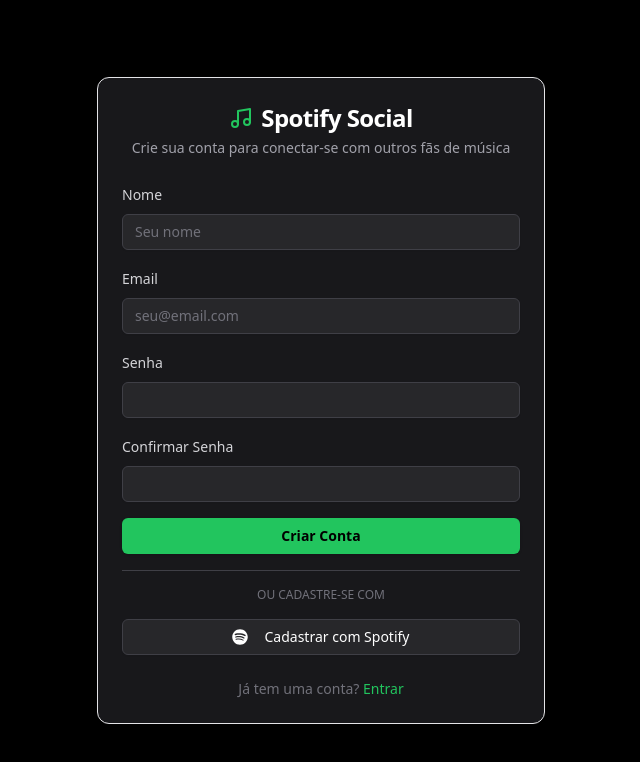
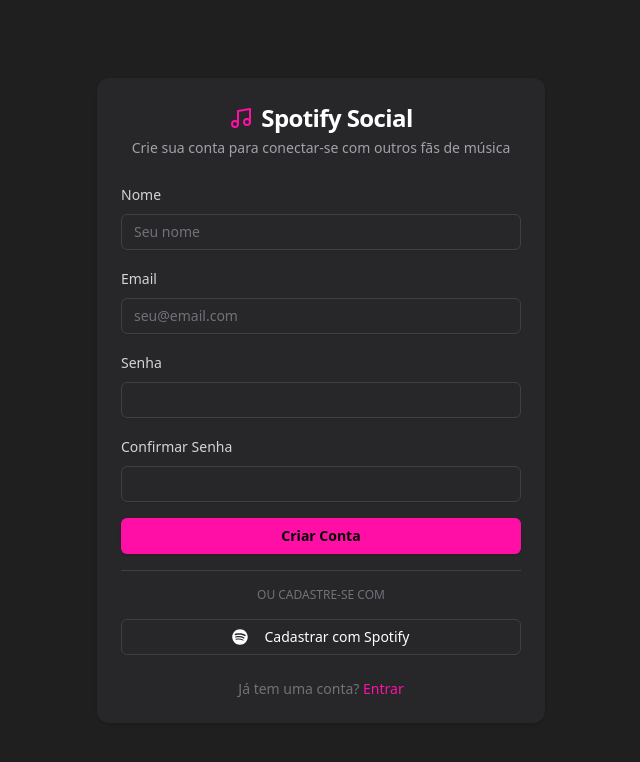
Before and after one commit to kkaiocarvalho/spotify-social, a React (Vite) app in the folder front-end/: page /cadastro in a window 1280 px wide. Shown: the top 762 px of the page, without its empty margins (319-959 px from the left). Built offline with nearby package versions, Linux system fonts and the light colour scheme.

Commit message:
feat: changing colors of login and registration components

```diff
--- a/front-end/src/App.tsx
+++ b/front-end/src/App.tsx
@@ -1,5 +1,6 @@
 import LoginPage from "@/components/pages/login-cadastro/login"
 
+// Funcao que renderiza a pagina de login
 function App() {
   return (
     <div className="">
--- a/front-end/src/assets/icon.tsx
+++ b/front-end/src/assets/icon.tsx
@@ -1,7 +1,8 @@
 import React from 'react';
 
 const IconSpotifySocial = () => (
-  <svg className="mr-2 h-4 w-4" fill="currentColor" viewBox="0 0 496 512">
+  // biome-ignore lint/a11y/noSvgWithoutTitle: <explanation>
+<svg className="mr-2 h-4 w-4" fill="currentColor" viewBox="0 0 496 512">
     <path d="M248 8C111.1 8 0 119.1 0 256s111.1 248 248 248 248-111.1 248-248S384.9 8 248 8zm100.7 364.9c-4.2 0-6.8-1.3-10.7-3.6-62.4-37.6-135-39.2-206.7-24.5-3.9 1-9 2.6-11.9 2.6-9.7 0-15.8-7.7-15.8-15.8 0-10.3 6.1-15.2 13.6-16.8 81.9-18.1 165.6-16.5 237 26.2 6.1 3.9 9.7 7.4 9.7 16.5s-7.1 15.4-15.2 15.4zm26.9-65.6c-5.2 0-8.7-2.3-12.3-4.2-62.5-37-155.7-51.9-238.6-29.4-4.8 1.3-7.4 2.6-11.9 2.6-10.7 0-19.4-8.7-19.4-19.4s5.2-17.8 15.5-20.7c27.8-7.8 56.2-13.6 97.8-13.6 64.9 0 127.6 16.1 177 45.5 8.1 4.8 11.3 11 11.3 19.7-.1 10.8-8.5 19.5-19.4 19.5zm31-76.2c-5.2 0-8.4-1.3-12.9-3.9-71.2-42.5-198.5-52.7-280.9-29.7-3.6 1-8.1 2.6-12.9 2.6-13.2 0-23.3-10.3-23.3-23.6 0-13.6 8.4-21.3 17.4-23.9 35.2-10.3 74.6-15.2 117.5-15.2 73 0 149.5 15.2 205.4 47.8 7.8 4.5 12.9 10.7 12.9 22.6 0 13.6-11 23.3-23.2 23.3z" />
   </svg>
 );
--- a/front-end/src/components/pages/login-cadastro/cadastro.tsx
+++ b/front-end/src/components/pages/login-cadastro/cadastro.tsx
@@ -54,11 +54,11 @@
   }
 
   return (
-    <div className="min-h-screen bg-black flex items-center justify-center p-4">
-      <Card className="w-full max-w-md bg-zinc-900 text-white">
+    <div className="min-h-screen bg-[#1f1f1f] flex items-center justify-center p-4">
+      <Card className="w-full max-w-md border-none bg-zinc-800 text-white">
         <CardHeader className="space-y-1">
           <CardTitle className="text-2xl font-bold text-center flex items-center justify-center">
-            <Music className="mr-2 text-green-500" />
+            <Music className="mr-2 text-[#ff0fa6]" />
             Spotify Social
           </CardTitle>
           <CardDescription className="text-zinc-400 text-center">
@@ -136,7 +136,7 @@
                   </FormItem>
                 )}
               />
-              <Button type="submit" className="w-full bg-green-500 hover:bg-green-600 text-black font-bold">
+              <Button type="submit" className="w-full bg-[#ff0fa6] hover:bg-[#ff0fa7d2] text-black font-bold">
                 Criar Conta
               </Button>
             </form>
@@ -162,7 +162,7 @@
         <CardFooter>
           <p className="text-center text-sm text-zinc-500 w-full">
             Já tem uma conta?{' '}
-            <Link to="/login" className="text-green-500 hover:underline">
+            <Link to="/login" className="text-[#ff0fa6] hover:underline">
               Entrar
             </Link>
           </p>
--- a/front-end/src/components/pages/login-cadastro/login.tsx
+++ b/front-end/src/components/pages/login-cadastro/login.tsx
@@ -45,11 +45,11 @@
   }
 
   return (
-    <div className="min-h-screen bg-black flex items-center justify-center p-4">
-      <Card className="w-full max-w-md bg-zinc-900 text-white">
+    <div className="min-h-screen bg-[#1f1f1f] flex items-center justify-center p-4">
+      <Card className="w-full max-w-md border-none bg-zinc-800 text-white">
         <CardHeader className="space-y-1">
           <CardTitle className="text-2xl font-bold text-center flex items-center justify-center">
-            <Music className="mr-2 text-green-500" />
+            <Music className="mr-2 text-[#ff0fa6]" />
             Spotify Social
           </CardTitle>
           <CardDescription className="text-zinc-400 text-center">
@@ -93,7 +93,7 @@
                   </FormItem>
                 )}
               />
-              <Button type="submit" className="w-full bg-green-500 hover:bg-green-600 text-black font-bold">
+              <Button type="submit" className="w-full bg-[#ff0fa6] hover:bg-[#ff0fa7d2] text-black font-bold">
                 Entrar
               </Button>
             </form>
@@ -119,7 +119,7 @@
         <CardFooter>
           <p className="text-center text-sm text-zinc-500 w-full">
             Não tem uma conta?{' '}
-            <Link to="/cadastro" className="text-green-500 hover:underline">
+            <Link to="/cadastro" className="text-[#ff0fa6] hover:underline">
               Criar conta
             </Link>
           </p>
--- a/front-end/src/main.tsx
+++ b/front-end/src/main.tsx
@@ -24,6 +24,7 @@
   },
 ]);
 
+// biome-ignore lint/style/noNonNullAssertion: <explanation>
 createRoot(document.getElementById('root')!).render(
   <StrictMode>
     <RouterProvider router={router} />
```
Also changed, not shown: front-end/src/components/ui/form.tsx (+4 -4 lines).
